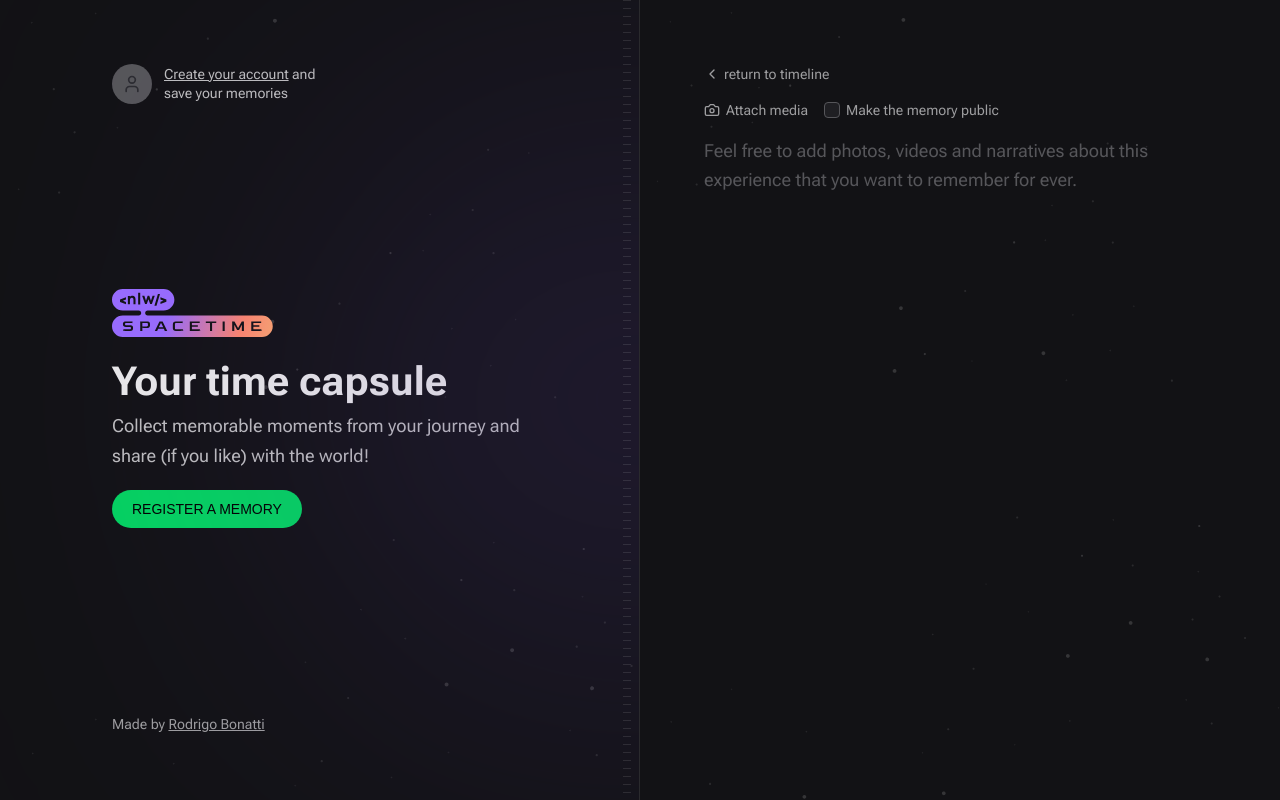
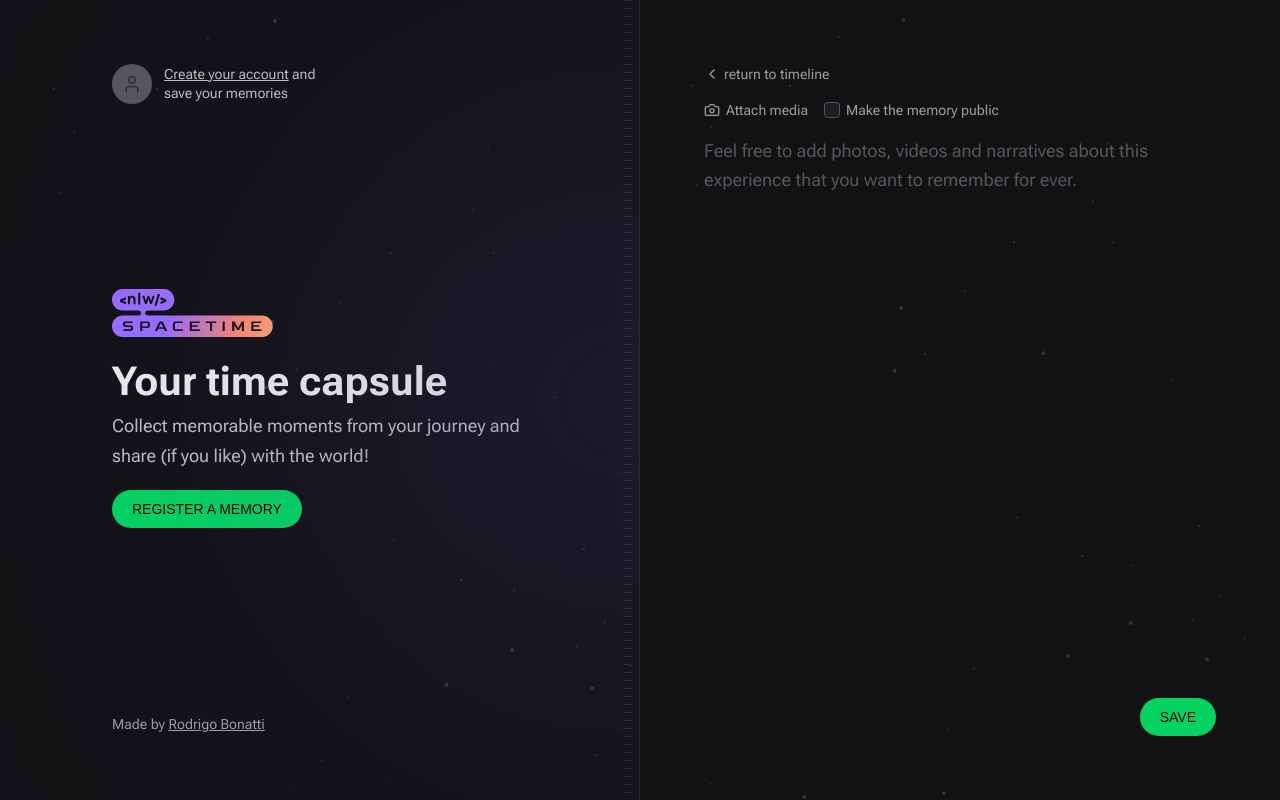
Before and after one commit to Bonattii/spacetime, a Next.js app in the folder web/: page /memories/new in a window 1280 px wide. Built offline with nearby package versions, Linux system fonts and the light colour scheme; no server answers; a web font is replaced by a local one.

Commit message:
Handle to create new memory

```diff
--- a/web/package.json
+++ b/web/package.json
@@ -16,6 +16,7 @@
     "axios": "^1.4.0",
     "eslint": "8.40.0",
     "eslint-config-next": "13.4.2",
+    "js-cookie": "^3.0.5",
     "jwt-decode": "^3.1.2",
     "lucide-react": "^0.216.0",
     "next": "13.4.2",
@@ -27,6 +28,7 @@
   },
   "devDependencies": {
     "@tailwindcss/forms": "^0.5.3",
+    "@types/js-cookie": "^3.0.3",
     "prettier-plugin-tailwindcss": "^0.3.0"
   }
 }
--- a/web/src/app/memories/new/page.tsx
+++ b/web/src/app/memories/new/page.tsx
@@ -1,5 +1,7 @@
 import Link from "next/link";
-import { Camera, ChevronLeft } from "lucide-react";
+import { ChevronLeft } from "lucide-react";
+
+import { NewMemoryForm } from "@/components/NewMemoryForm";
 
 const NewMemory = () => {
   return (
@@ -14,55 +16,7 @@
         return to timeline
       </Link>
 
-      <form className="flex flex-1 flex-col gap-2">
-        <div className="flex items-center gap-4">
-          <label
-            htmlFor="media"
-            className="
-              flex cursor-pointer items-center gap-1.5
-              text-sm text-gray-200 hover:text-gray-100
-            "
-          >
-            <Camera className="h-4 w-4" />
-            Attach media
-          </label>
-
-          <label
-            htmlFor="isPublic"
-            className="
-              flex items-center gap-1.5
-              text-sm text-gray-200 hover:text-gray-100
-            "
-          >
-            <input
-              type="checkbox"
-              name="isPublic"
-              id="isPublic"
-              value="true"
-              className="
-                h-4 w-4 rounded border-gray-400 bg-gray-700 text-purple-500
-              "
-            />
-            Make the memory public
-          </label>
-        </div>
-
-        <input type="file" id="media" className="invisible h-0 w-0" />
-
-        <textarea
-          name="content"
-          spellCheck={false}
-          className="
-            w-full flex-1
-            resize-none
-            rounded
-            border-0 bg-transparent p-0
-            text-lg leading-relaxed text-gray-100
-            placeholder:text-gray-400 focus:ring-0
-          "
-          placeholder="Feel free to add photos, videos and narratives about this experience that you want to remember for ever."
-        />
-      </form>
+      <NewMemoryForm />
     </div>
   );
 };
--- /dev/null
+++ b/web/src/components/MediaPicker.tsx
@@ -0,0 +1,43 @@
+"use client";
+
+import { ChangeEvent, useState } from "react";
+
+export const MediaPicker = () => {
+  const [preview, setPreview] = useState<string | null>(null);
+
+  const onMediaSelected = (event: ChangeEvent<HTMLInputElement>) => {
+    const { files } = event.target;
+
+    // Will garantee that one file was sent
+    if (!files) {
+      return;
+    }
+
+    // Will create one URL based on the file sent
+    const previewURL = URL.createObjectURL(files[0]);
+
+    setPreview(previewURL);
+  };
+
+  return (
+    <>
+      <input
+        onChange={onMediaSelected}
+        name="coverUrl"
+        type="file"
+        id="media"
+        accept="image/*"
+        className="invisible h-0 w-0"
+      />
+
+      {preview && (
+        // eslint-disable-next-line
+        <img
+          src={preview}
+          alt=""
+          className="aspect-video w-full rounded-lg object-cover"
+        />
+      )}
+    </>
+  );
+};
--- /dev/null
+++ b/web/src/components/NewMemoryForm.tsx
@@ -0,0 +1,122 @@
+"use client";
+
+import Cookie from "js-cookie";
+import { FormEvent } from "react";
+import { Camera } from "lucide-react";
+import { useRouter } from "next/navigation";
+
+import { api } from "@/lib/api";
+import { MediaPicker } from "./MediaPicker";
+
+export const NewMemoryForm = () => {
+  const router = useRouter();
+
+  const handleCreateMemory = async (event: FormEvent<HTMLFormElement>) => {
+    event.preventDefault();
+
+    // Get the form data
+    const formData = new FormData(event.currentTarget);
+
+    // Get the file from the form data
+    const fileToUpload = formData.get("coverUrl");
+
+    let coverUrl = "";
+
+    if (fileToUpload) {
+      // Create a form data called file using the file to be uploaded
+      const uploadFormData = new FormData();
+      uploadFormData.set("file", fileToUpload);
+
+      // Make the request to upload the file to the backend
+      const uploadResponse = await api.post("/upload", uploadFormData);
+
+      coverUrl = uploadResponse.data.fileUrl;
+    }
+
+    const token = Cookie.get("token");
+
+    // Save the memory on the backend
+    await api.post(
+      "/memories",
+      {
+        coverUrl,
+        content: formData.get("content"),
+        isPublic: formData.get("isPublic"),
+      },
+      {
+        headers: {
+          Authorization: `Bearer ${token}`,
+        },
+      }
+    );
+
+    router.push("/");
+  };
+
+  return (
+    <form onSubmit={handleCreateMemory} className="flex flex-1 flex-col gap-2">
+      <div className="flex items-center gap-4">
+        <label
+          htmlFor="media"
+          className="
+              flex cursor-pointer items-center gap-1.5
+              text-sm text-gray-200 hover:text-gray-100
+            "
+        >
+          <Camera className="h-4 w-4" />
+          Attach media
+        </label>
+
+        <label
+          htmlFor="isPublic"
+          className="
+              flex items-center gap-1.5
+              text-sm text-gray-200 hover:text-gray-100
+            "
+        >
+          <input
+            type="checkbox"
+            name="isPublic"
+            id="isPublic"
+            value="true"
+            className="
+                h-4 w-4 rounded border-gray-400 bg-gray-700 text-purple-500
+              "
+          />
+          Make the memory public
+        </label>
+      </div>
+
+      <MediaPicker />
+
+      <textarea
+        name="content"
+        spellCheck={false}
+        className="
+            w-full flex-1
+            resize-none
+            rounded
+            border-0 bg-transparent p-0
+            text-lg leading-relaxed text-gray-100
+            placeholder:text-gray-400 focus:ring-0
+          "
+        placeholder="Feel free to add photos, videos and narratives about this experience that you want to remember for ever."
+      />
+
+      <button
+        type="submit"
+        className="
+              inline-block
+              self-end
+              rounded-full
+              bg-green-500 px-5
+              py-3 font-alt text-sm uppercase leading-none
+              text-black
+              hover:bg-green-600
+            "
+      >
+        Save
+      </button>
+    </form>
+  );
+};
```
Also changed, not shown: 1 other file (tests, documents, lock files or other folders).
